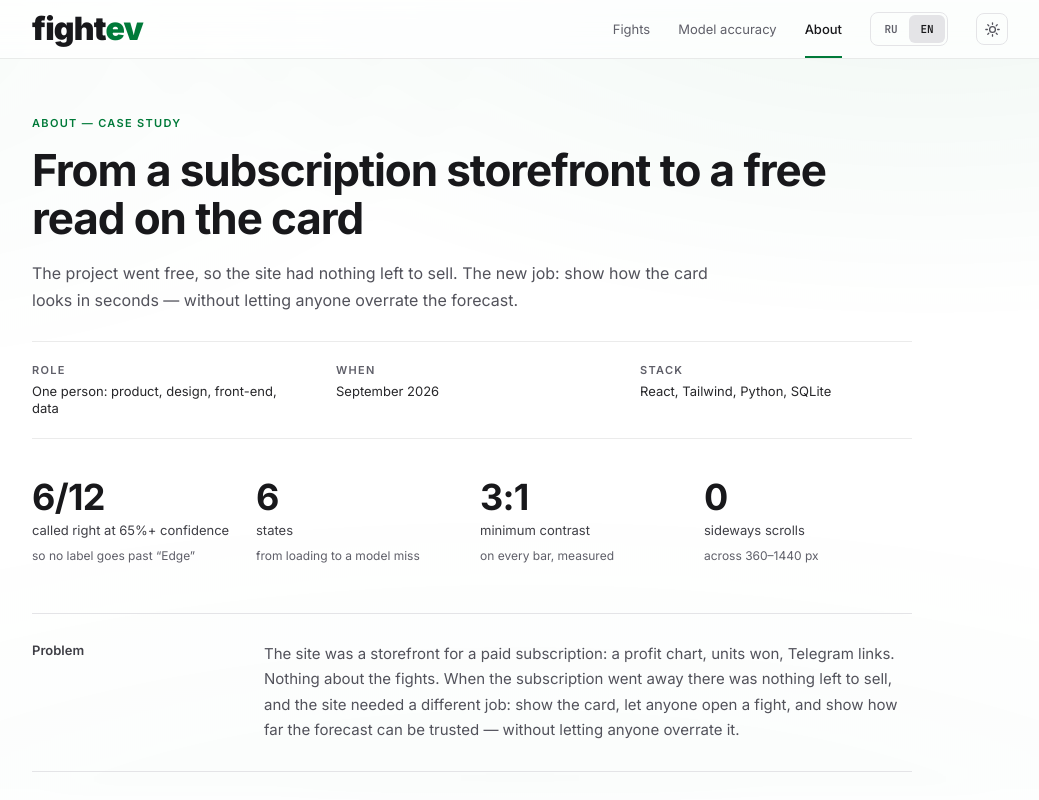
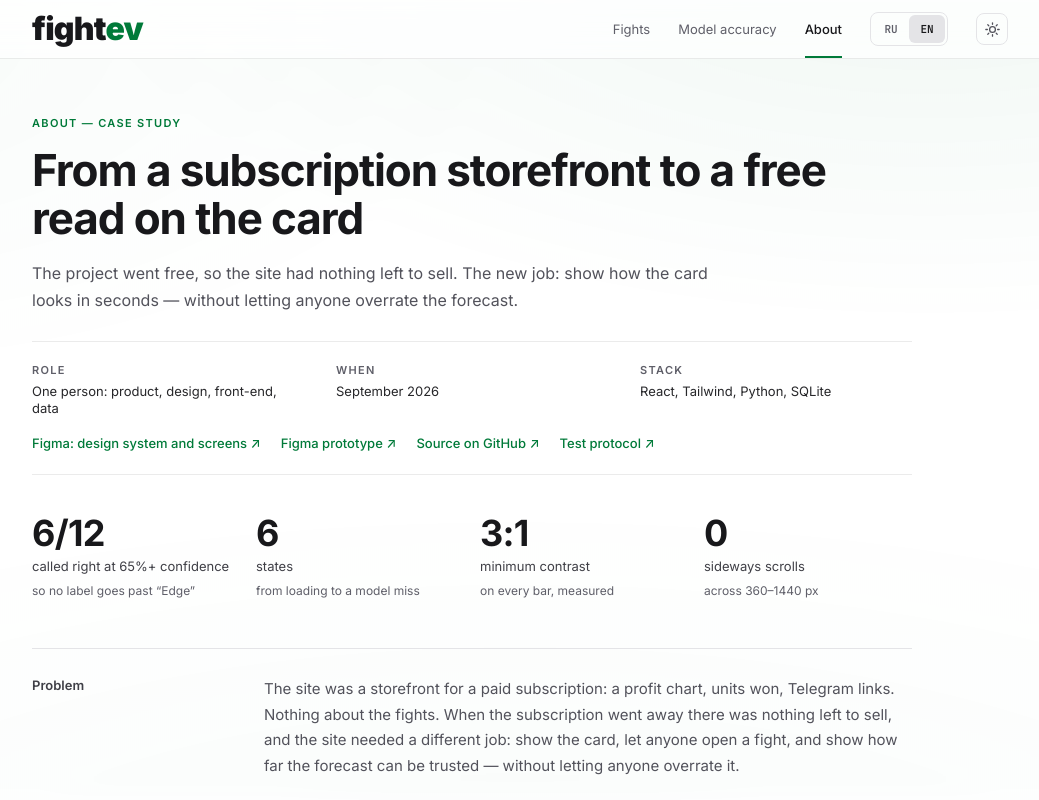
Before and after one commit to Gotodataru/fightev, a React (Vite) app: page /case in a window 1280 px wide. Shown: the top 800 px of the page, without its empty margins (120-1159 px from the left). Built offline with nearby package versions, Linux system fonts and the light colour scheme.

Commit message:
case: links to the Figma file, its prototype, the source and the test protocol

```diff
--- a/src/pages/Case.tsx
+++ b/src/pages/Case.tsx
@@ -5,6 +5,11 @@ import { useI18n } from '../i18n'
 import { useTheme } from '../theme'
 
 const asset = (p: string) => `${import.meta.env.BASE_URL}${p}`
+
+const REPO = 'https://github.com/Gotodataru/fightev'
+const FIGMA_FILE = 'https://www.figma.com/design/bIwVloPsRonv9hVuh1oFAp/FightEV'
+// starts on the desktop card, where every fight opens and closes
+const FIGMA_PROTO = 'https://www.figma.com/proto/bIwVloPsRonv9hVuh1oFAp/FightEV?node-id=4-1805&starting-point-node-id=4%3A1805'
 
 /**
  * A frame the reader can open at full size. The shots are taken at 1600 px and shown in a
@@ -193,7 +198,8 @@ export default function Case() {
           : 'The project went free, so the site had nothing left to sell. The new job: show how the card looks in seconds — without letting anyone overrate the forecast.'}
       </p>
 
-      <div className="hero-in mt-7 grid grid-cols-1 gap-x-8 gap-y-3 border-y border-hair py-5 text-[13px] sm:grid-cols-3" style={{ '--d': '520ms' } as React.CSSProperties}>
+      <div className="hero-in mt-7 flex flex-col gap-4 border-y border-hair py-5 text-[13px]" style={{ '--d': '520ms' } as React.CSSProperties}>
+        <div className="grid grid-cols-1 gap-x-8 gap-y-3 sm:grid-cols-3">
           {([
             [ru ? 'Роль' : 'Role', ru ? 'Один человек: продукт, дизайн, фронтенд, данные' : 'One person: product, design, front-end, data'],
             [ru ? 'Период' : 'When', ru ? 'Сентябрь 2026' : 'September 2026'],
@@ -204,6 +210,20 @@ export default function Case() {
               <span className="leading-snug text-zinc-200">{v}</span>
             </div>
           ))}
+        </div>
+        {/* the work behind the page, one click away: the Figma file, its prototype, the code, the test protocol */}
+        <div className="flex flex-wrap gap-x-5 gap-y-2 font-medium">
+          {([
+            [ru ? 'Figma: дизайн-система и экраны' : 'Figma: design system and screens', FIGMA_FILE],
+            [ru ? 'Прототип в Figma' : 'Figma prototype', FIGMA_PROTO],
+            [ru ? 'Код на GitHub' : 'Source on GitHub', REPO],
+            [ru ? 'Протокол теста' : 'Test protocol', `${REPO}/blob/main/research/README.md`],
+          ] as const).map(([label, href]) => (
+            <a key={href} href={href} target="_blank" rel="noopener noreferrer" className="whitespace-nowrap">
+              {label} <span aria-hidden>↗</span>
+            </a>
+          ))}
+        </div>
       </div>
 
       {/* figures about the design work — not about whichever event UFC scheduled this week */}
```
Lines whose indentation alone changed are shown as unchanged.
